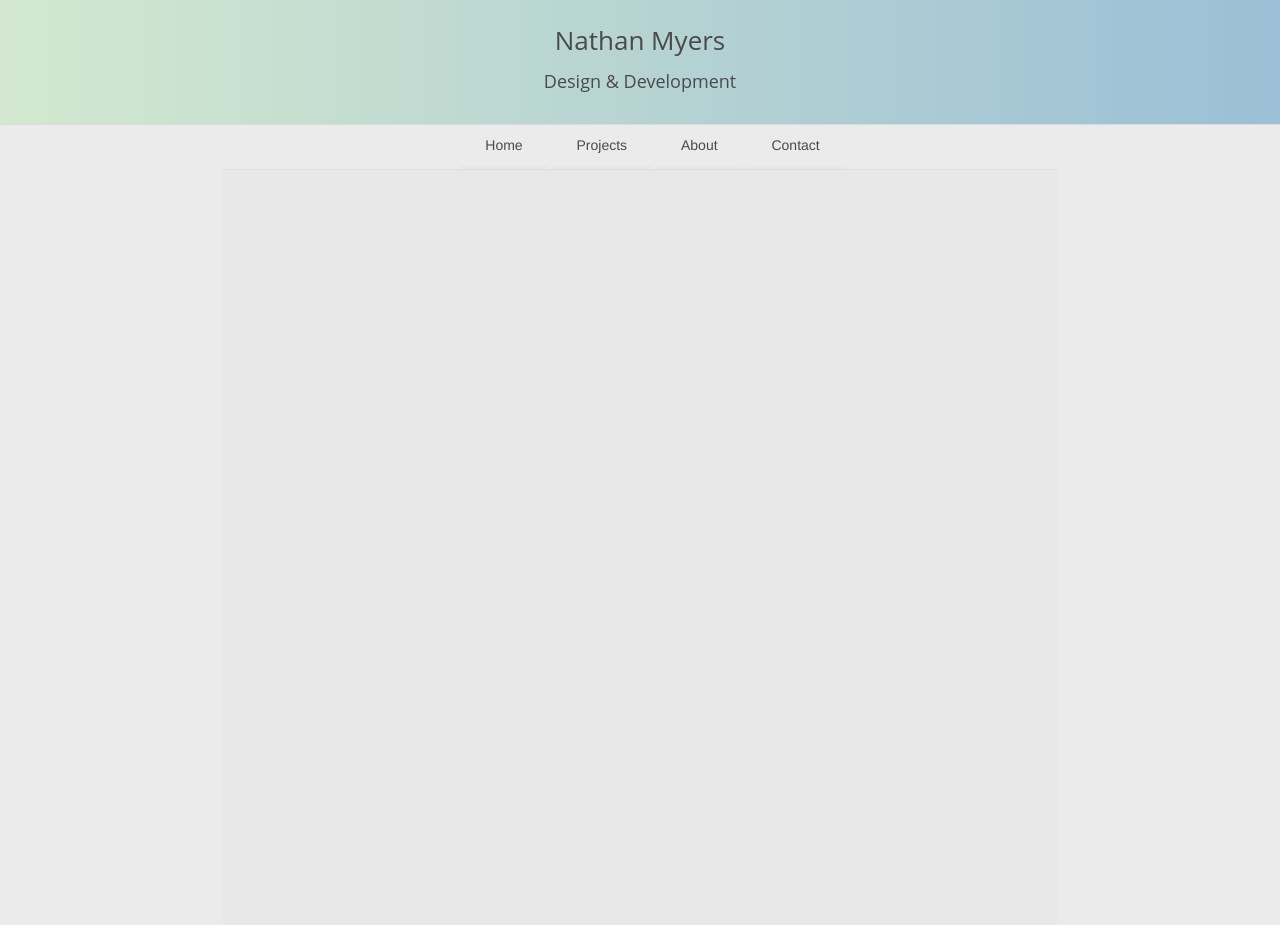
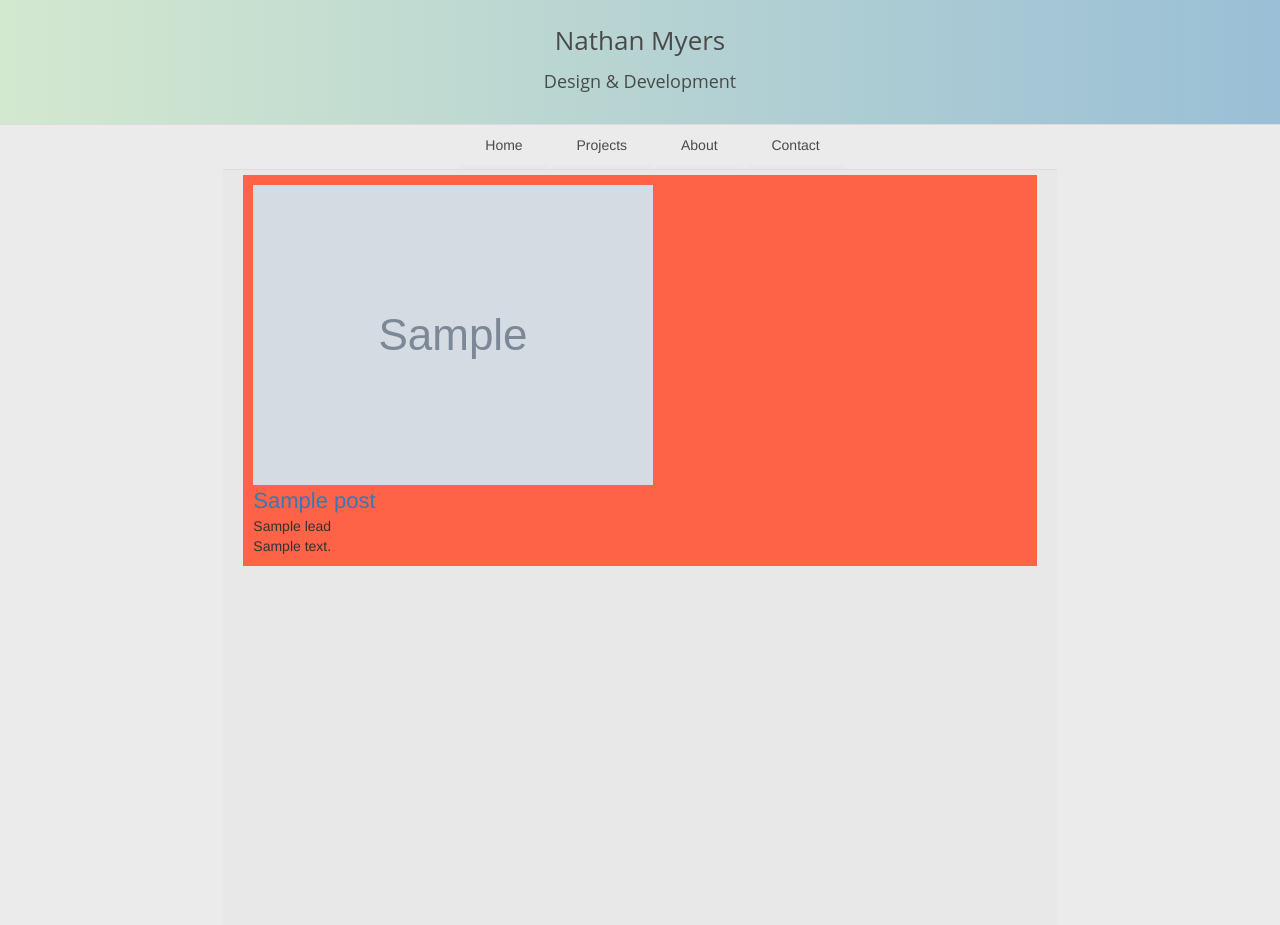
Before and after one commit to nathanemyers/homepage, a Django app: template nathanemyers/nathanemyers/templates/index.html in a window 1280 px wide. Run offline with Django 3.2, Linux system fonts and the light colour scheme; the template is opened without the code that fills it: most values are stand-ins (such as "Sample title", 1, 10 or a date in 2020); grey boxes marked "Sample" are stand-in pictures; some libraries are stand-ins or nearby versions.

Commit message:
adding basic logic for displaying posts on the main page

```diff
--- a/nathanemyers/nathanemyers/settings.py
+++ b/nathanemyers/nathanemyers/settings.py
@@ -113,4 +113,5 @@ STATIC_URL = '/static/'
 
 STATICFILES_DIRS = (
         os.path.join(BASE_DIR, 'nathanemyers/static'),
+        os.path.join(BASE_DIR, 'uploads'),
         )
--- a/nathanemyers/nathanemyers/static/index.css
+++ b/nathanemyers/nathanemyers/static/index.css
@@ -54,3 +54,21 @@
   height: 100%;
   border-top: 1px solid #DCDCDC;
 }
+
+.post {
+  margin: 5px;
+  background-color: tomato;
+  padding: 10px;
+}
+
+.post-title {
+  font-size: 22px;
+}
+
+.post-lead {
+  18px;
+}
+
+.post-content {
+
+}
--- a/nathanemyers/nathanemyers/templates/index.html
+++ b/nathanemyers/nathanemyers/templates/index.html
@@ -33,6 +33,19 @@
       </ul>
     </div>
     <div class="main col-md-offset-2 col-md-8">
+      {% for post in latest_post_list %}
+      <div class="post">
+        <div class="post-image">
+          <img src="{{ post.image }}" alt="{{ post.caption }}"/>
+        </div>
+        <div class='post-title'><a href="/">{{ post.title }}</a></div>
+        <!--<span class='post-date'>{{ post.start_publication }}</span>-->
+        <span class='post-lead'>{{ post.lead }}</span>
+        <div class="post-content">
+          {{ post.html_content|safe }}
+        </div>
+      </div>
+      {% endfor %}
 
     </div>
 
--- a/nathanemyers/nathanemyers/views.py
+++ b/nathanemyers/nathanemyers/views.py
@@ -8,6 +8,7 @@ from zinnia.models import Entry
 # Create your views here.
 class IndexView(generic.ListView):
     template_name = 'index.html'
+    context_object_name = 'latest_post_list'
     def get_queryset(self):
-        """Return the last five published questions"""
+        """Return the last five published posts"""
         return Entry.objects.order_by('-start_publication')[:5]
```
